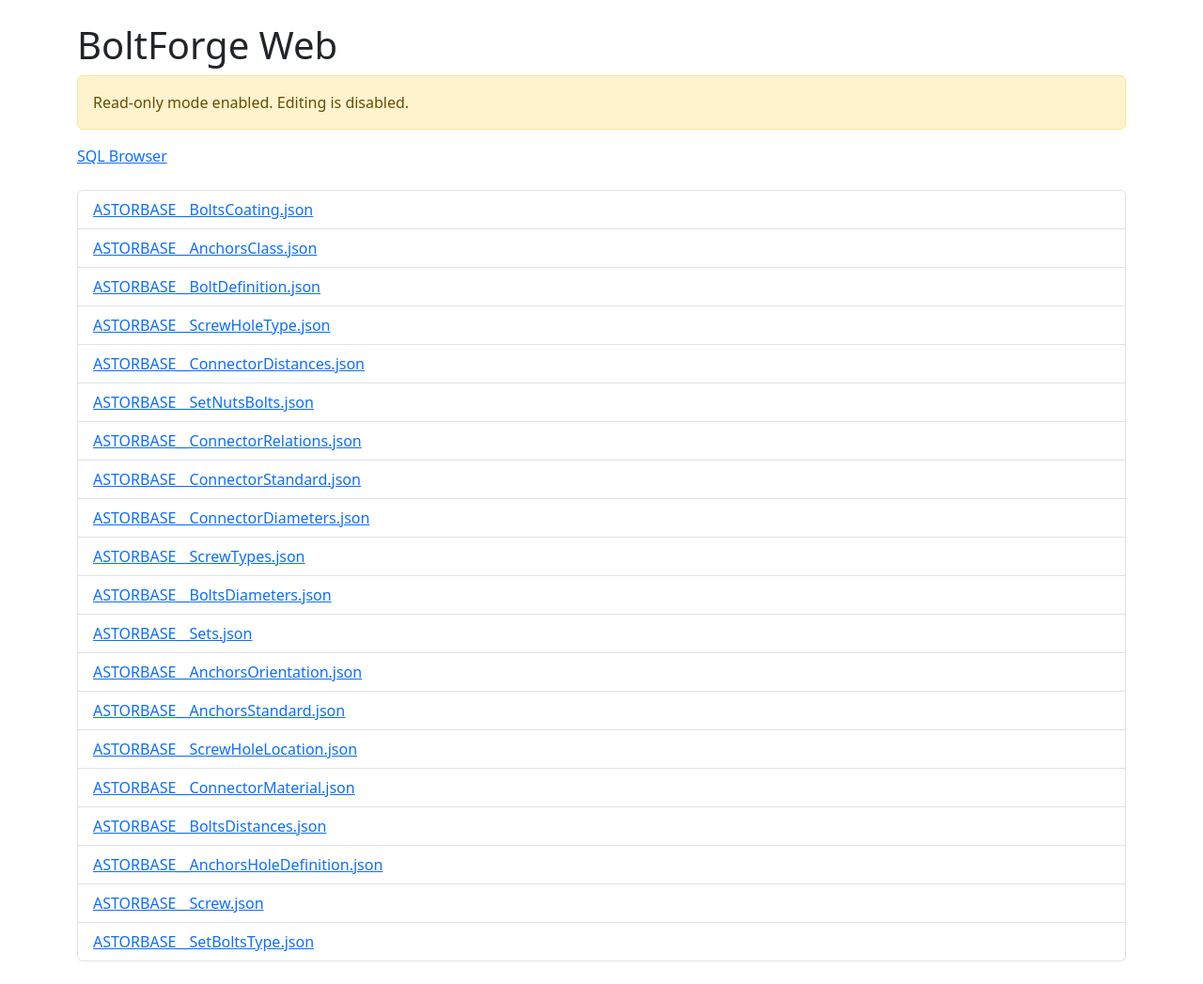
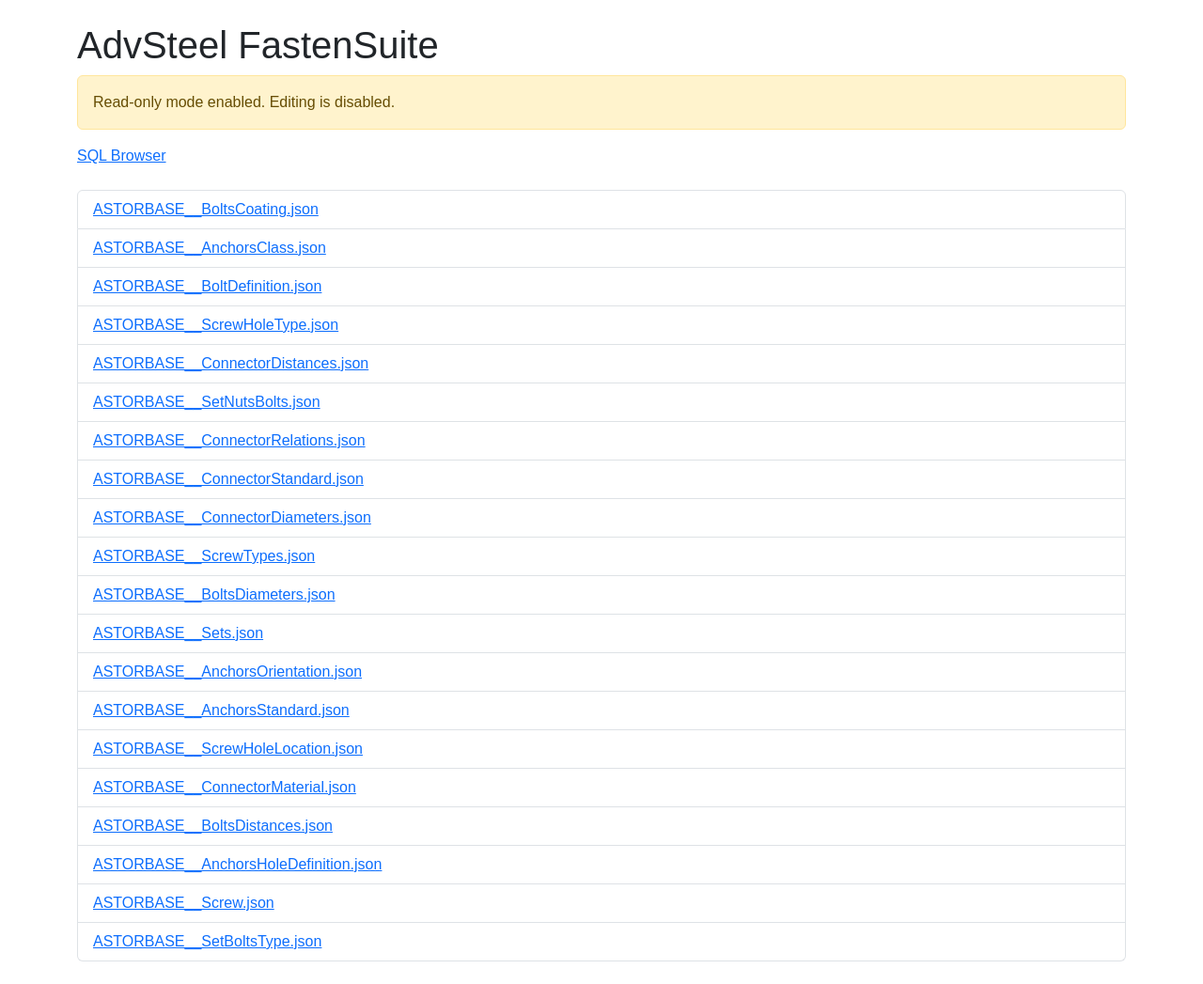
Before and after one commit to meistro57/AdvSteel-FastenSuite, a Flask app: page / in a window 1280 px wide. Shown: the whole page at 94% size. Run offline with Flask 3, Linux system fonts and the light colour scheme.

Commit message:
Add styles and cleanup

```diff
--- a/app.py
+++ b/app.py
@@ -2,6 +2,7 @@
 from flask import Flask, render_template, request, redirect, url_for, jsonify
 import os
 import json
+
 from utils.json_handler import load_json, save_json
 from utils.search_utils import filter_data, query_data
 from config import DEFAULT_DATABASE, READ_ONLY, SQL_DIRECT_MODE
@@ -9,6 +10,7 @@ from utils.db import connect_sql_server
 
 app = Flask(__name__)
 DATA_DIR = os.path.join(os.path.dirname(__file__), 'data')
+
 
 def parse_sql_path(filename: str):
     """Return (database, table) parsed from a data filename."""
@@ -58,14 +60,20 @@ def save_table_data(filename: str, json_string: str) -> None:
         else:
             save_json(path, json_string)
 
+
 @app.route('/')
 def index():
     if SQL_DIRECT_MODE:
         files = []
         try:
             conn, cur = connect_sql_server()
-            cur.execute("SELECT TABLE_NAME FROM INFORMATION_SCHEMA.TABLES WHERE TABLE_TYPE='BASE TABLE'")
-            files = [f"{DEFAULT_DATABASE}__{row[0]}.json" for row in cur.fetchall()]
+            cur.execute(
+                "SELECT TABLE_NAME FROM INFORMATION_SCHEMA.TABLES "
+                "WHERE TABLE_TYPE='BASE TABLE'"
+            )
+            files = [
+                f"{DEFAULT_DATABASE}__{row[0]}.json" for row in cur.fetchall()
+            ]
             conn.close()
         except Exception:
             files = []
@@ -73,10 +81,16 @@ def index():
         files = [f for f in os.listdir(DATA_DIR) if f.endswith('.json')]
     return render_template('index.html', files=files, read_only=READ_ONLY)
 
+
 @app.route('/view/<filename>')
 def view_table(filename):
     rows = load_table_data(filename)
-    return render_template('edit_table.html', filename=filename, table=rows, read_only=READ_ONLY)
+    return render_template(
+        'edit_table.html',
+        filename=filename,
+        table=rows,
+        read_only=READ_ONLY,
+    )
 
 
 @app.route('/search/<filename>')
@@ -95,6 +109,7 @@ def search_table(filename):
 
     return jsonify(table_data)
 
+
 if not READ_ONLY:
     @app.route('/save/<filename>', methods=['POST'])
     def save_table(filename):
@@ -110,7 +125,10 @@ def list_sql_tables():
     error = None
     try:
         conn, cur = connect_sql_server()
-        cur.execute("SELECT TABLE_NAME FROM INFORMATION_SCHEMA.TABLES WHERE TABLE_TYPE='BASE TABLE'")
+        cur.execute(
+            "SELECT TABLE_NAME FROM INFORMATION_SCHEMA.TABLES "
+            "WHERE TABLE_TYPE='BASE TABLE'"
+        )
         tables = [row[0] for row in cur.fetchall()]
         conn.close()
     except Exception as e:
@@ -123,7 +141,11 @@ def query_sql_table(table_name):
     """Simple interface to run a SELECT query against a table."""
     results = None
     error = None
-    query = request.form.get('query') if request.method == 'POST' else f"SELECT TOP 100 * FROM [{table_name}]"
+    query = (
+        request.form.get('query')
+        if request.method == 'POST'
+        else f"SELECT TOP 100 * FROM [{table_name}]"
+    )
     if request.method == 'POST':
         try:
             conn, cur = connect_sql_server()
@@ -137,7 +159,15 @@ def query_sql_table(table_name):
             conn.close()
         except Exception as e:
             error = str(e)
-    return render_template('sql_query.html', table_name=table_name, query=query, results=results, error=error)
+    return render_template(
+        'sql_query.html',
+        table_name=table_name,
+        query=query,
+        results=results,
+        error=error,
+
+    )
+
 
 if __name__ == '__main__':
     app.run(debug=True)
--- a/requirements.txt
+++ b/requirements.txt
@@ -1,2 +1,2 @@
 pyodbc
-PySide6
+Flask
--- a/static/style.css
+++ b/static/style.css
@@ -1 +1,7 @@
-tmp
+body {
+    font-family: Arial, sans-serif;
+}
+
+pre {
+    white-space: pre-wrap;
+}
--- a/templates/edit_table.html
+++ b/templates/edit_table.html
@@ -5,6 +5,7 @@
   <meta charset="UTF-8">
   <title>Edit {{ filename }}</title>
   <link href="https://cdn.jsdelivr.net/npm/bootstrap@5.3.0/dist/css/bootstrap.min.css" rel="stylesheet">
+  <link rel="stylesheet" href="{{ url_for('static', filename='style.css') }}">
   <script>
     function saveTable() {
       const jsonData = document.getElementById('json_data').value;
--- a/templates/index.html
+++ b/templates/index.html
@@ -3,12 +3,13 @@
 <html lang="en">
 <head>
   <meta charset="UTF-8">
-  <title>BoltForge Web</title>
+  <title>AdvSteel FastenSuite</title>
   <link href="https://cdn.jsdelivr.net/npm/bootstrap@5.3.0/dist/css/bootstrap.min.css" rel="stylesheet">
+  <link rel="stylesheet" href="{{ url_for('static', filename='style.css') }}">
 </head>
 <body class="p-4">
   <div class="container">
-    <h1>BoltForge Web</h1>
+    <h1>AdvSteel FastenSuite</h1>
     {% if read_only %}
       <div class="alert alert-warning" role="alert">
         Read-only mode enabled. Editing is disabled.
--- a/templates/sql_query.html
+++ b/templates/sql_query.html
@@ -5,6 +5,7 @@
   <meta charset="UTF-8">
   <title>Query {{ table_name }}</title>
   <link href="https://cdn.jsdelivr.net/npm/bootstrap@5.3.0/dist/css/bootstrap.min.css" rel="stylesheet">
+  <link rel="stylesheet" href="{{ url_for('static', filename='style.css') }}">
 </head>
 <body class="p-4">
   <div class="container">
--- a/templates/sql_tables.html
+++ b/templates/sql_tables.html
@@ -5,6 +5,7 @@
   <meta charset="UTF-8">
   <title>SQL Tables</title>
   <link href="https://cdn.jsdelivr.net/npm/bootstrap@5.3.0/dist/css/bootstrap.min.css" rel="stylesheet">
+  <link rel="stylesheet" href="{{ url_for('static', filename='style.css') }}">
 </head>
 <body class="p-4">
   <div class="container">
--- a/utils/db.py
+++ b/utils/db.py
@@ -7,7 +7,9 @@ from typing import Tuple
 from config import DB_CONFIG, DEFAULT_DATABASE
 
 
-def connect_sql_server(database: str = DEFAULT_DATABASE) -> Tuple[pyodbc.Connection, pyodbc.Cursor]:
+def connect_sql_server(
+    database: str = DEFAULT_DATABASE,
+) -> Tuple[pyodbc.Connection, pyodbc.Cursor]:
     """Return a connection and cursor to the configured SQL Server."""
     conn_str = (
         f"DRIVER={{{DB_CONFIG['driver']}}};"
--- a/utils/json_handler.py
+++ b/utils/json_handler.py
@@ -1,10 +1,12 @@
 # utils/json_handler.py
 import json
+
 
 def load_json(path):
     with open(path, 'r', encoding='utf-8') as f:
         return json.load(f)
 
+
 def save_json(path, json_string):
     data = json.loads(json_string)
     with open(path, 'w', encoding='utf-8') as f:
```
Also changed, not shown: sql_dump.py (+10 -1 lines), sql_query.py (+10 -2 lines), tests/test_search_utils.py (+0 -1 lines), utils/search_utils.py (+8 -2 lines), tests/test_json_handler.py (line endings or trailing spaces), utils/__init__.py (added), 1 other file.
